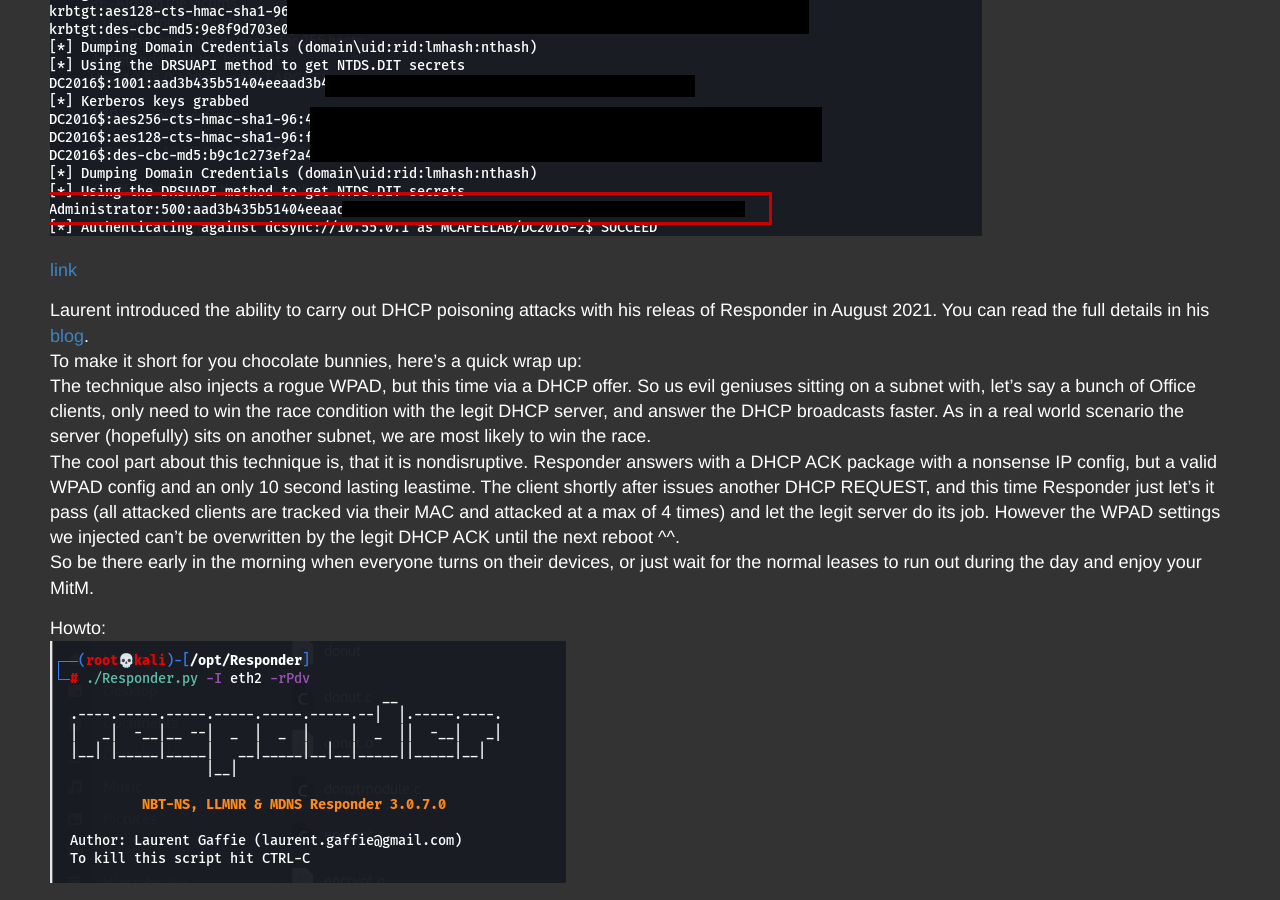
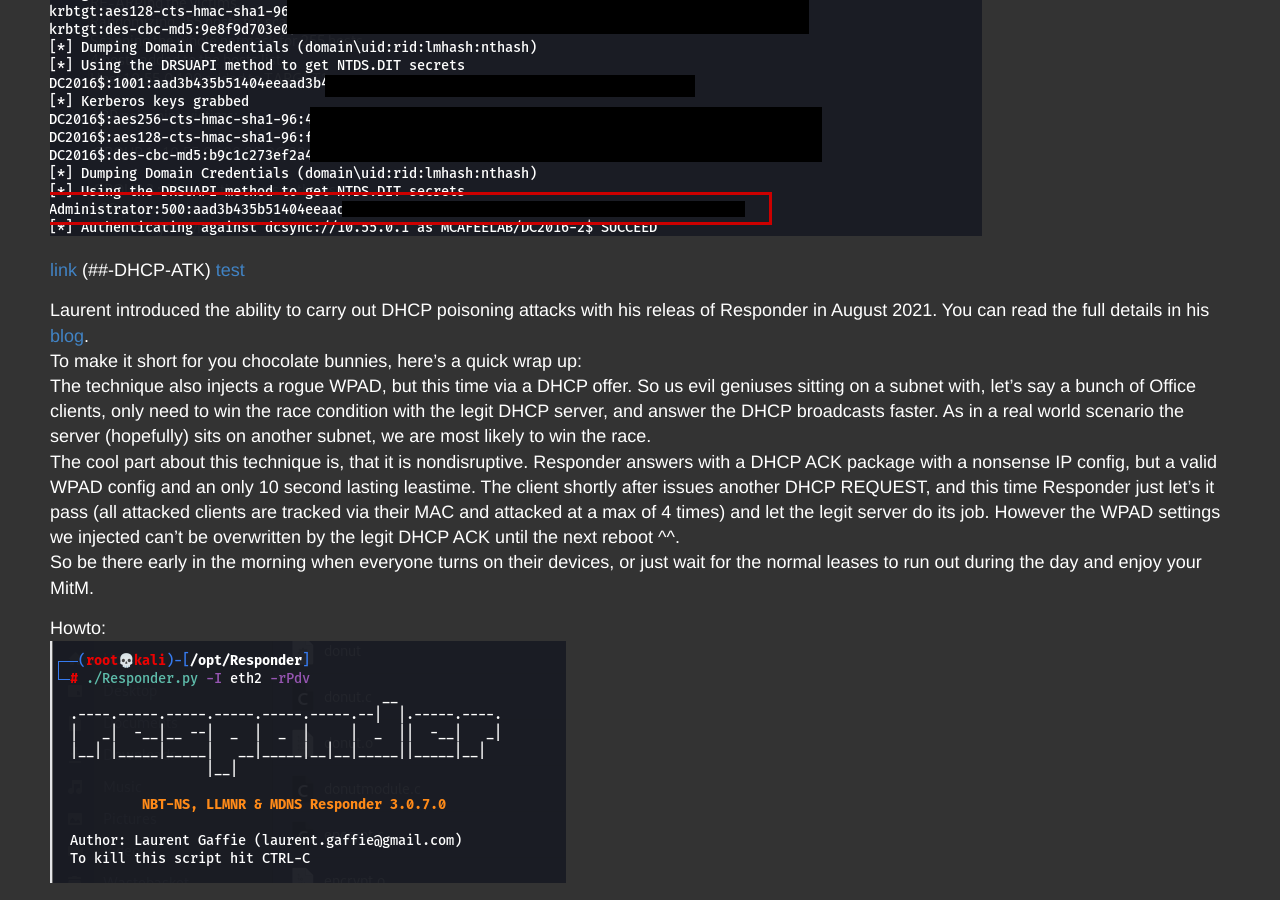
Before and after one commit to LuemmelSec/LuemmelSec.github.io, a Jekyll site: the page built from _posts/2021-02-02-Relaying-101.md, in a window 1280 px wide and 900 px high, scrolled down 19520 px. Built offline with Jekyll 4.4.1, drawn with Linux system fonts in a browser that asks for light colours.

Commit message:
Update 2021-02-02-Relaying-101.md

```diff
--- a/_posts/2021-02-02-Relaying-101.md
+++ b/_posts/2021-02-02-Relaying-101.md
@@ -348,6 +348,8 @@
 <img src="/images/2021-02-02/zeropwn.png">
 
 [link](## DHCP Attack)
+(##-DHCP-ATK)
+[test](##-DHCP-ATK)
 
 Laurent introduced the ability to carry out DHCP poisoning attacks with his releas of Responder in August 2021. You can read the full details in his [blog](https://g-laurent.blogspot.com/2021/08/responders-dhcp-poisoner.html).
 To make it short for you chocolate bunnies, here's a quick wrap up:
```
